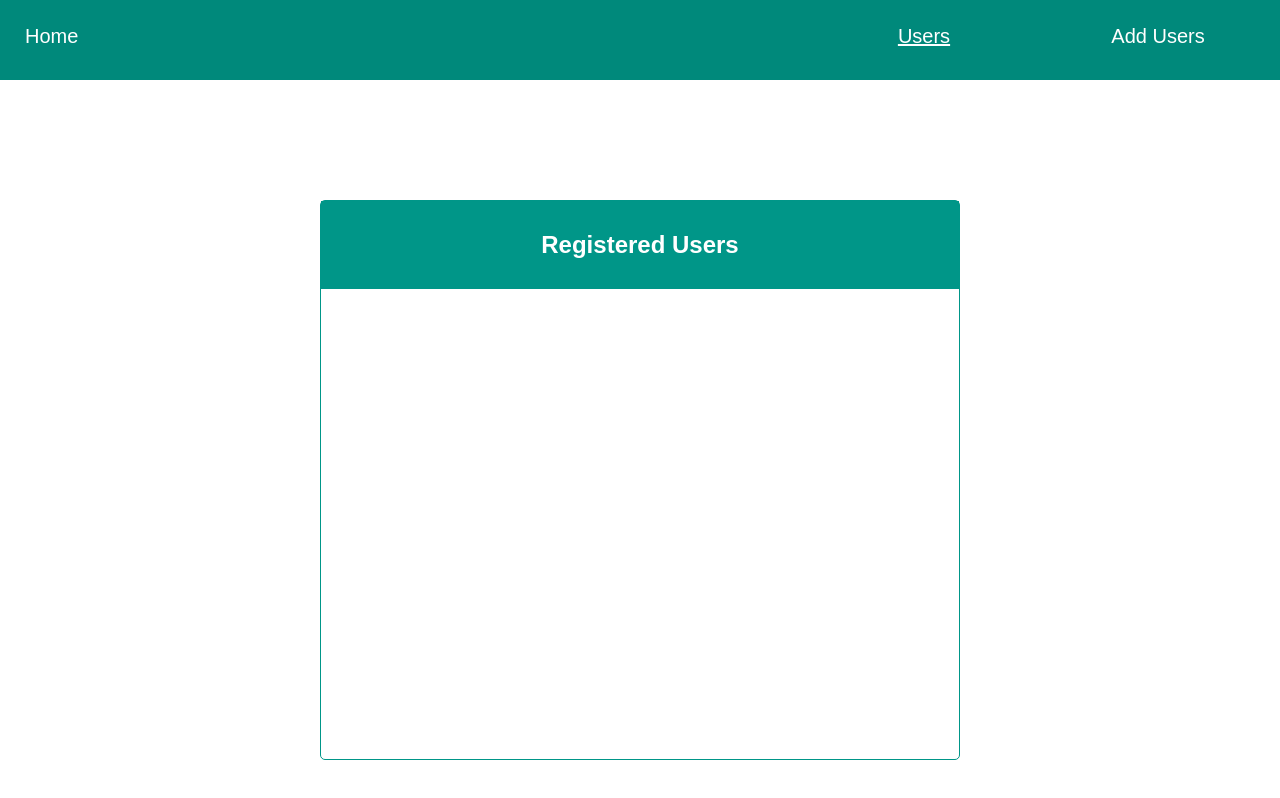
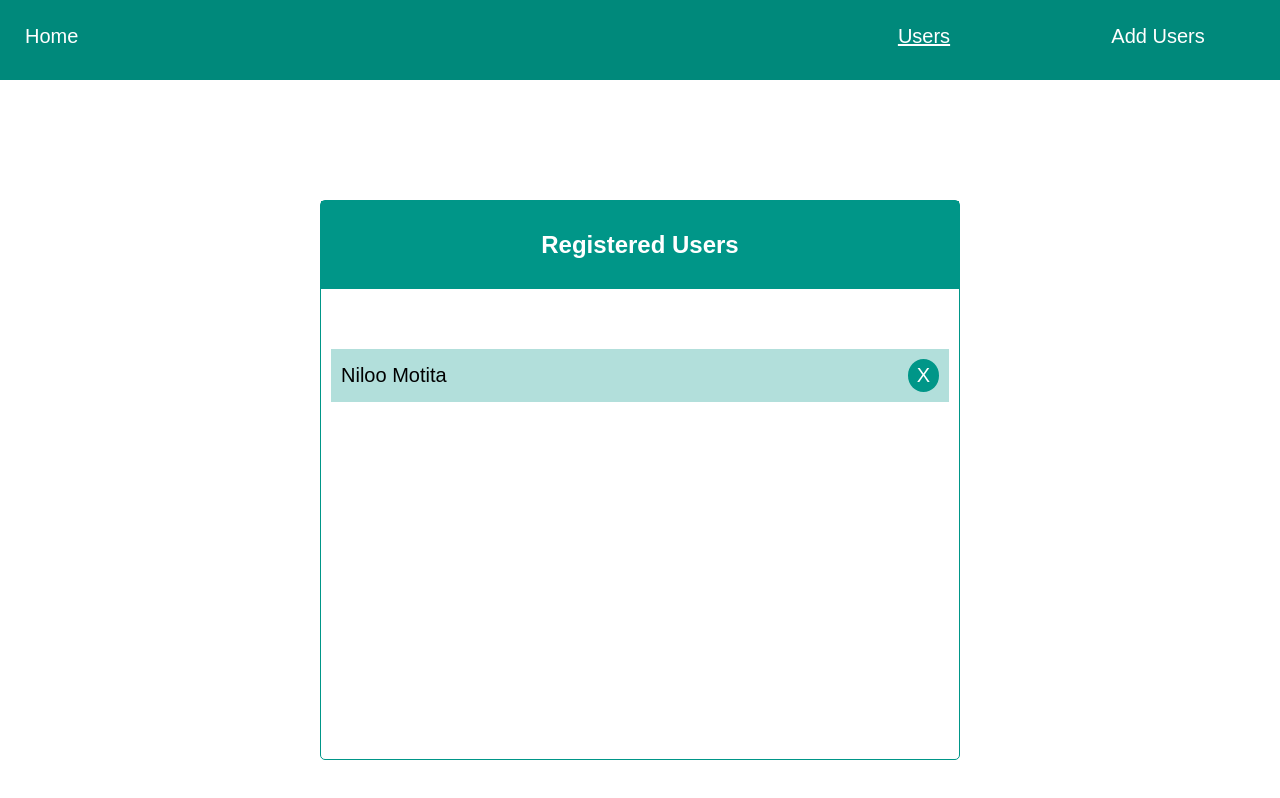
Before and after one commit to niloomotita/User-management-app, a React (Create React App) app: page / in a window 1280 px wide. Shown: the top 798 px of the page. Built offline with nearby package versions, Linux system fonts and the light colour scheme.

Commit message:
add remove user feature

```diff
--- a/src/components/User.js
+++ b/src/components/User.js
@@ -10,9 +10,13 @@ function User(props) {
         <ul className="user-list">
           {props.users.map((user, i) => {
             return (
-              <li key={i} className="items">
+                <div className="items">
+                <li key={i} className="user-name" >
                 {user.firstName}  {user.lastName}
               </li>
+              <span className="delete" onClick={()=>props.removeUser(user)}>X</span>
+                </div>
+
             );
           })}
         </ul>
@@ -25,4 +29,9 @@ const mapStateToProps = state => {
     users: state.users
   };
 };
-export default connect(mapStateToProps)(User);
+const mapDispatchToProps = dispatch => {
+    return {
+      removeUser: user => dispatch({ type: "REMOVE_USER", user })
+    };
+  };
+export default connect(mapStateToProps,mapDispatchToProps)(User);
--- a/src/redux/reducers.js
+++ b/src/redux/reducers.js
@@ -13,10 +13,12 @@ function total (state=0,action){
           return state
       }
 }
-function users (state=[],{type,user}){
+function users (state=[{firstName:"Niloo",lastName:"Motita"}],{type,user}){
     switch (type) {
         case'ADD_USER':
           return [...state,user]
+          case'REMOVE_USER':
+          return state.filter(people => people.lastName!== user.lastName)
         default:
           return state
       }
--- a/src/styles/User.css
+++ b/src/styles/User.css
@@ -7,6 +7,20 @@
     margin-top: 10px;
     font-size: 20px;
     padding: 10px;
+    display: flex;
+    justify-content: space-between;
+}
+.user-name{
+    align-self: center;
+}
+.delete{
+ cursor: pointer;
+ border:1px solid transparent;
+ border-radius: 100%;
+ color: white;
+ padding: 4px 8px;;
+ background-color: #009688;
+
 }
 .user-container{
     height: 100vh;
@@ -24,8 +38,11 @@
 .items:nth-child(odd) {
     background: #B2DFDB;
 }
-li:nth-child(even) {
+.items:nth-child(even) {
     background: #E0F2F1;
+}
+.name-delete-wrapper{
+display: flex
 }
 @media screen and (max-width:480px){
 
```
